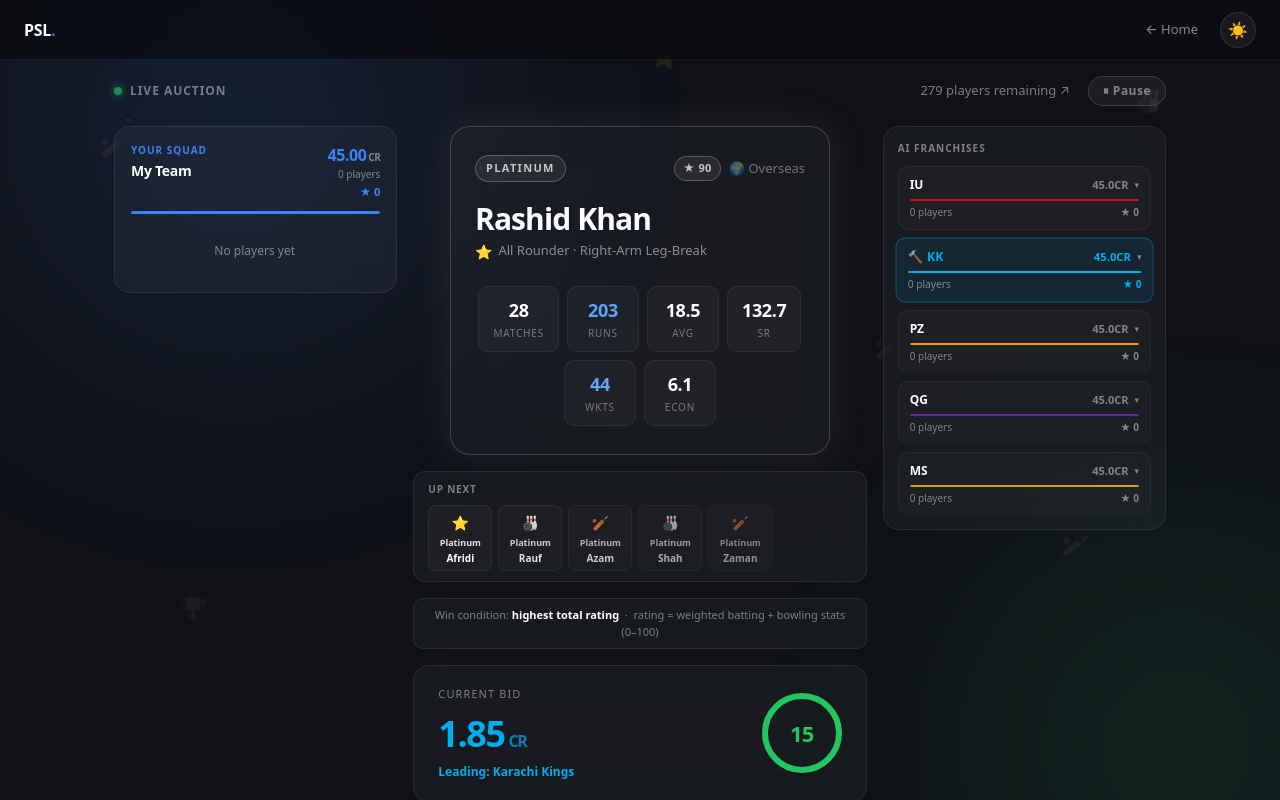
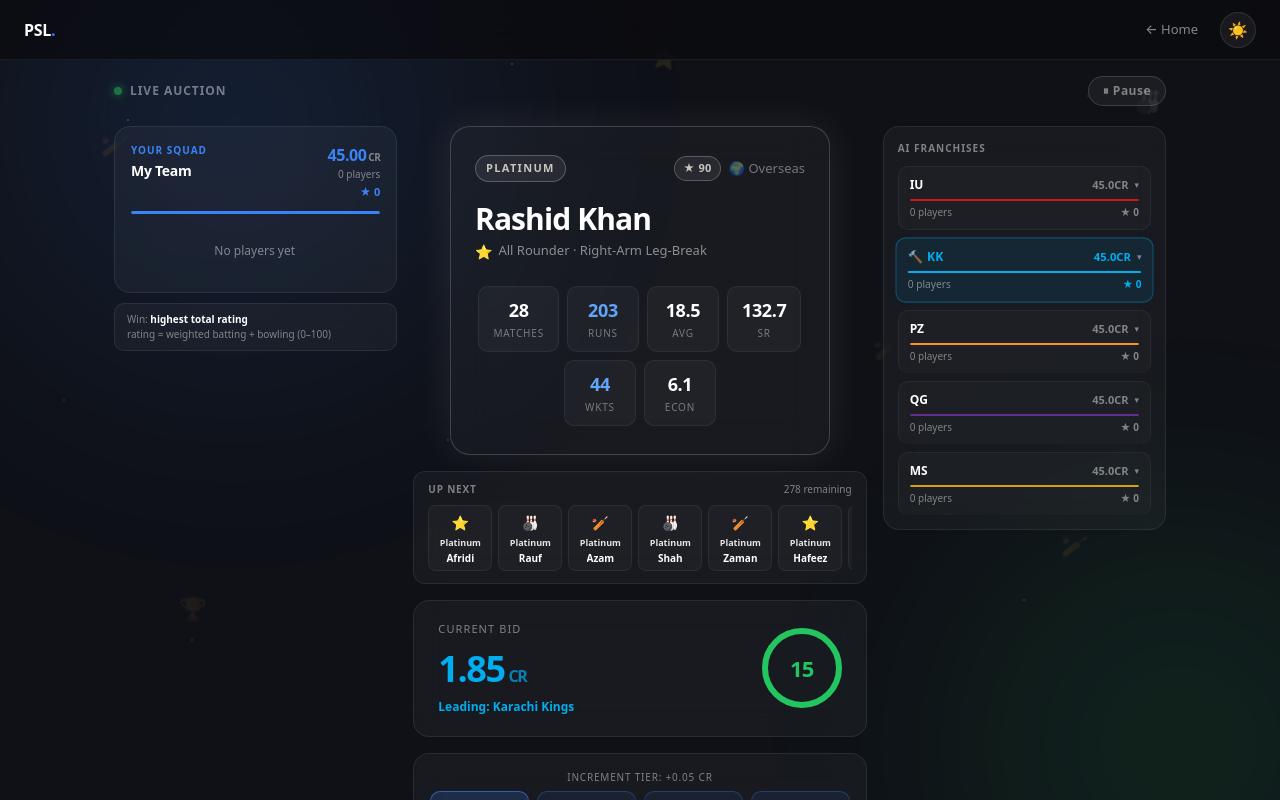
Before and after one commit to hasan-malik/cricket-auction, a React (Vite) app: page /cricket-auction/auction in a window 1280 px wide. Shown: the top 800 px of the page. Built offline with nearby package versions, Linux system fonts and the light colour scheme.

Commit message:
feat(auction): move score formula to bottom-left, remove players-remaining button, Up Next shows all players with count, player detail modal on click

```diff
--- a/src/pages/Auction.jsx
+++ b/src/pages/Auction.jsx
@@ -272,6 +272,136 @@
   );
 }
 
+// ── Player Detail Modal (Up Next) ────────────────────────────────────────────
+const STAT_ROLES = {
+  batsman: ['pslMatches', 'runs', 'battingAvg', 'strikeRate'],
+  'wicket-keeper': ['pslMatches', 'runs', 'battingAvg', 'strikeRate', 'highScore'],
+  bowler: ['pslMatches', 'wickets', 'economy', 'bowlingAvg'],
+  'all-rounder': ['pslMatches', 'runs', 'battingAvg', 'wickets', 'economy'],
+};
+const STAT_LABELS = {
+  pslMatches: 'Matches', runs: 'Runs', battingAvg: 'Avg', strikeRate: 'SR',
+  wickets: 'Wkts', economy: 'Econ', bowlingAvg: 'Avg', highScore: 'HS',
+};
+
+function PlayerDetailModal({ player, isLight, onClose }) {
+  if (!player) return null;
+  const c = {
+    text:   isLight ? '#111' : '#fff',
+    muted:  isLight ? '#6b7280' : 'rgba(255,255,255,0.5)',
+    surface: isLight ? '#fff' : '#1a1a2e',
+    border: isLight ? 'rgba(0,0,0,0.1)' : 'rgba(255,255,255,0.1)',
+  };
+  const catColor = CATEGORY_COLORS[player.category] ?? '#888';
+  const statKeys = STAT_ROLES[player.role] ?? ['pslMatches'];
+  const s = player.stats ?? {};
+
+  return (
+    <motion.div
+      initial={{ opacity: 0 }}
+      animate={{ opacity: 1 }}
+      exit={{ opacity: 0 }}
+      transition={{ duration: 0.2 }}
+      onClick={onClose}
+      style={{
+        position: 'fixed', inset: 0, zIndex: 200,
+        display: 'flex', alignItems: 'center', justifyContent: 'center',
+        background: 'rgba(0,0,0,0.7)', backdropFilter: 'blur(6px)',
+      }}
+    >
+      <motion.div
+        initial={{ scale: 0.92, y: 20 }}
+        animate={{ scale: 1, y: 0 }}
+        exit={{ scale: 0.95, opacity: 0 }}
+        transition={{ duration: 0.3, ease: [0.22, 1, 0.36, 1] }}
+        onClick={e => e.stopPropagation()}
+        style={{
+          background: c.surface,
+          border: `1px solid ${catColor}44`,
+          borderRadius: '20px',
+          padding: '24px',
+          width: '340px',
+          display: 'flex',
+          flexDirection: 'column',
+          gap: '16px',
+          boxShadow: `0 0 40px ${catColor}22`,
+        }}
+      >
+        {/* Category + rating */}
+        <div style={{ display: 'flex', justifyContent: 'space-between', alignItems: 'center' }}>
+          <span style={{
+            fontSize: '11px', fontWeight: 700, textTransform: 'uppercase', letterSpacing: '0.1em',
+            color: catColor, background: `${catColor}22`, border: `1px solid ${catColor}44`,
+            padding: '3px 10px', borderRadius: '9999px',
+          }}>
+            {player.category}
+          </span>
+          <div style={{ display: 'flex', alignItems: 'center', gap: '8px' }}>
+            {player.rating != null && (
+              <span style={{ fontSize: '12px', fontWeight: 700, color: catColor }}>★ {player.rating}</span>
+            )}
+            <span style={{ fontSize: '12px', color: c.muted }}>
+              {player.nationality === 'Overseas' ? '🌍' : '🇵🇰'}
+            </span>
+          </div>
+        </div>
+
+        {/* Name + role */}
+        <div>
+          <div style={{ fontSize: '22px', fontWeight: 800, color: c.text, letterSpacing: '-0.03em', lineHeight: 1.1 }}>
+            {player.name}
+          </div>
+          <div style={{ fontSize: '13px', color: c.muted, marginTop: '4px', display: 'flex', alignItems: 'center', gap: '6px' }}>
+            <span>{ROLE_ICONS[player.role]}</span>
+            <span style={{ textTransform: 'capitalize' }}>
+              {player.role.replace('-', ' ')}
+              {player.bowlingStyle ? ` · ${player.bowlingStyle}` : ''}
+            </span>
+          </div>
+        </div>
+
+        {/* Stats grid */}
+        <div style={{ display: 'flex', gap: '8px', flexWrap: 'wrap' }}>
+          {statKeys.map(key => (
+            <div key={key} style={{
+              flex: '1 1 60px',
+              display: 'flex', flexDirection: 'column', alignItems: 'center', gap: '2px',
+              padding: '10px 8px',
+              background: 'rgba(255,255,255,0.04)',
+              border: `1px solid ${c.border}`,
+              borderRadius: '10px',
+            }}>
+              <span style={{ fontSize: '16px', fontWeight: 700, color: c.text }}>
+                {s[key] != null ? (typeof s[key] === 'number' && s[key] > 999 ? s[key].toLocaleString() : s[key]) : '—'}
+              </span>
+              <span style={{ fontSize: '9px', color: c.muted, textTransform: 'uppercase', letterSpacing: '0.08em' }}>
+                {STAT_LABELS[key]}
+              </span>
+            </div>
+          ))}
+        </div>
+
+        {/* Base price */}
+        <div style={{ display: 'flex', justifyContent: 'space-between', fontSize: '12px', color: c.muted, borderTop: `1px solid ${c.border}`, paddingTop: '12px' }}>
+          <span>Base Price</span>
+          <span style={{ fontWeight: 700, color: c.text }}>{player.basePrice?.toFixed(2)} CR</span>
+        </div>
+
+        <button
+          onClick={onClose}
+          style={{
+            padding: '10px', borderRadius: '10px', border: `1px solid ${c.border}`,
+            background: 'transparent', color: c.muted, cursor: 'pointer',
+            fontSize: '13px', fontWeight: 600,
+          }}
+        >
+          Close
+        </button>
+      </motion.div>
+    </motion.div>
+  );
+}
+
 export default function Auction() {
   const { state: routeState } = useLocation();
   const navigate = useNavigate();
@@ -297,6 +427,7 @@
   // Modal state
   const [squadModal, setSquadModal] = useState(null); // team object or null
   const [upcomingModal, setUpcomingModal] = useState(false);
+  const [upNextPlayer, setUpNextPlayer] = useState(null);
 
   // PSL S11 dynamic increment — changes with the current bid tier
   const inc = getDynamicIncrement(currentBid, auctionConfig.bidIncrementTiers);
@@ -338,8 +469,15 @@
     return () => clearTimeout(autoAdvanceRef.current);
   }, [phase, isBlitz, nextPlayer]);
 
-  // Next 5 upcoming players
-  const nextFive = queue.slice(0, 5);
+  // Rating totals (used for blitz dual-display)
+  const userRatingTotal = user.squad.reduce((s, p) => s + (p.rating ?? 0), 0);
+  const aiRatingTotals = {};
+  for (const [id, team] of Object.entries(aiTeams)) {
+    aiRatingTotals[id] = team.squad.reduce((s, p) => s + (p.rating ?? 0), 0);
+  }
+
+  // All upcoming players (for scrollable strip)
+  const upNextQueue = queue;
 
   // ── Done screen ──────────────────────────────────────────────────────────
   if (phase === 'done') {
@@ -423,21 +561,6 @@
           </div>
 
           <div style={{ display: 'flex', alignItems: 'center', gap: '10px' }}>
-            {/* Players remaining — clickable */}
-            <button
-              onClick={() => setUpcomingModal(true)}
-              style={{
-                fontSize: '13px', color: c.muted,
-                background: 'transparent', border: 'none', cursor: 'pointer',
-                padding: '4px 8px', borderRadius: '8px',
-                transition: 'background 0.15s',
-              }}
-              onMouseEnter={e => e.currentTarget.style.background = 'rgba(255,255,255,0.07)'}
-              onMouseLeave={e => e.currentTarget.style.background = 'transparent'}
-            >
-              {queue.length + 1} players remaining ↗
-            </button>
-
             {/* Pause / Resume button */}
             {phase === 'bidding' && (
               <motion.button
@@ -468,23 +591,42 @@
           gap: '16px',
           alignItems: 'start',
         }}>
-          {/* Left: user team */}
+          {/* Left: user team + score formula */}
+          <div style={{ display: 'flex', flexDirection: 'column', gap: '10px' }}>
             <TeamPanel
               team={user}
               isUser
               isLight={isLight}
               score={userScore}
+              ratingTotal={userRatingTotal}
               isBlitz={isBlitz}
               onViewSquad={() => setSquadModal(user)}
             />
+            {/* Score formula — bottom-left */}
+            <div style={{
+              background: c.surface,
+              border: `1px solid ${c.border}`,
+              borderRadius: '10px',
+              padding: '8px 12px',
+              backdropFilter: 'blur(16px)',
+              fontSize: '10px',
+              color: c.muted,
+              lineHeight: 1.5,
+            }}>
+              {isBlitz
+                ? <>Score = <strong style={{ color: c.text }}>Σ (rating − max(0, overpay × 10))</strong><br />overpay = (soldPrice − base) / base</>
+                : <>Win: <strong style={{ color: c.text }}>highest total rating</strong><br />rating = weighted batting + bowling (0–100)</>
+              }
+            </div>
+          </div>
 
           {/* Centre: player + bid */}
           <div style={{ display: 'flex', flexDirection: 'column', gap: '16px' }}>
             {/* Player card */}
             <PlayerCard player={currentPlayer} isNew key={currentPlayer?.id} />
 
-            {/* Next 5 incoming strip */}
-            {nextFive.length > 0 && (
+            {/* Up Next — all remaining players, horizontally scrollable */}
+            {upNextQueue.length > 0 && (
               <div style={{
                 background: c.surface,
                 border: `1px solid ${c.border}`,
@@ -492,14 +634,22 @@
                 padding: '10px 14px',
                 backdropFilter: 'blur(16px)',
               }}>
-                <div style={{ fontSize: '10px', fontWeight: 700, color: c.muted, textTransform: 'uppercase', letterSpacing: '0.08em', marginBottom: '8px' }}>
+                <div style={{ display: 'flex', alignItems: 'center', justifyContent: 'space-between', marginBottom: '8px' }}>
+                  <div style={{ fontSize: '10px', fontWeight: 700, color: c.muted, textTransform: 'uppercase', letterSpacing: '0.08em' }}>
                     Up Next
                   </div>
-                <div style={{ display: 'flex', gap: '6px', overflowX: 'auto' }}>
-                  {nextFive.map((p, i) => {
+                  <div style={{ fontSize: '10px', color: c.muted }}>
+                    {upNextQueue.length} remaining
+                  </div>
+                </div>
+                <div style={{ display: 'flex', gap: '6px', overflowX: 'auto', paddingBottom: '2px' }}>
+                  {upNextQueue.map((p) => {
                     const catColor = CATEGORY_COLORS[p.category] ?? '#888';
                     return (
-                      <div key={p.id} style={{
+                      <div
+                        key={p.id}
+                        onClick={() => setUpNextPlayer(p)}
+                        style={{
                           flexShrink: 0,
                           display: 'flex', flexDirection: 'column', alignItems: 'center', gap: '3px',
                           padding: '6px 8px',
@@ -507,8 +657,18 @@
                           background: 'rgba(255,255,255,0.03)',
                           border: `1px solid rgba(255,255,255,0.06)`,
                           minWidth: '64px',
-                        opacity: 1 - i * 0.12,
-                      }}>
+                          cursor: 'pointer',
+                          transition: 'background 0.15s, border-color 0.15s',
+                        }}
+                        onMouseEnter={e => {
+                          e.currentTarget.style.background = 'rgba(255,255,255,0.08)';
+                          e.currentTarget.style.borderColor = `${catColor}55`;
+                        }}
+                        onMouseLeave={e => {
+                          e.currentTarget.style.background = 'rgba(255,255,255,0.03)';
+                          e.currentTarget.style.borderColor = 'rgba(255,255,255,0.06)';
+                        }}
+                      >
                         <span style={{ fontSize: '14px' }}>{ROLE_ICONS[p.role]}</span>
                         <span style={{
                           fontSize: '9px', fontWeight: 700,
@@ -530,24 +690,6 @@
                 </div>
               </div>
             )}
-
-            {/* Score formula */}
-            <div style={{
-              background: c.surface,
-              border: `1px solid ${c.border}`,
-              borderRadius: '10px',
-              padding: '8px 14px',
-              backdropFilter: 'blur(16px)',
-              fontSize: '11px',
-              color: c.muted,
-              textAlign: 'center',
-              lineHeight: 1.5,
-            }}>
-              {isBlitz
-                ? <>Score = <strong style={{ color: c.text }}>Σ (rating − max(0, overpay × 10))</strong> &nbsp;·&nbsp; overpay = (soldPrice − base) / base</>
-                : <>Win condition: <strong style={{ color: c.text }}>highest total rating</strong> &nbsp;·&nbsp; rating = weighted batting + bowling stats (0–100)</>
-              }
-            </div>
 
             {/* Current bid display */}
             <div style={{
@@ -675,6 +817,7 @@
             bidder={bidder}
             isLight={isLight}
             aiScores={aiScores}
+            aiRatings={aiRatingTotals}
             isBlitz={isBlitz}
           />
         </div>
@@ -766,6 +909,17 @@
         )}
       </AnimatePresence>
 
+      {/* ── Up Next player detail modal ── */}
+      <AnimatePresence>
+        {upNextPlayer && (
+          <PlayerDetailModal
+            player={upNextPlayer}
+            isLight={isLight}
+            onClose={() => setUpNextPlayer(null)}
+          />
+        )}
+      </AnimatePresence>
+
       <style>{`
         @keyframes pulse {
           0%, 100% { opacity: 1; }
```
Lines whose indentation alone changed are shown as unchanged.
